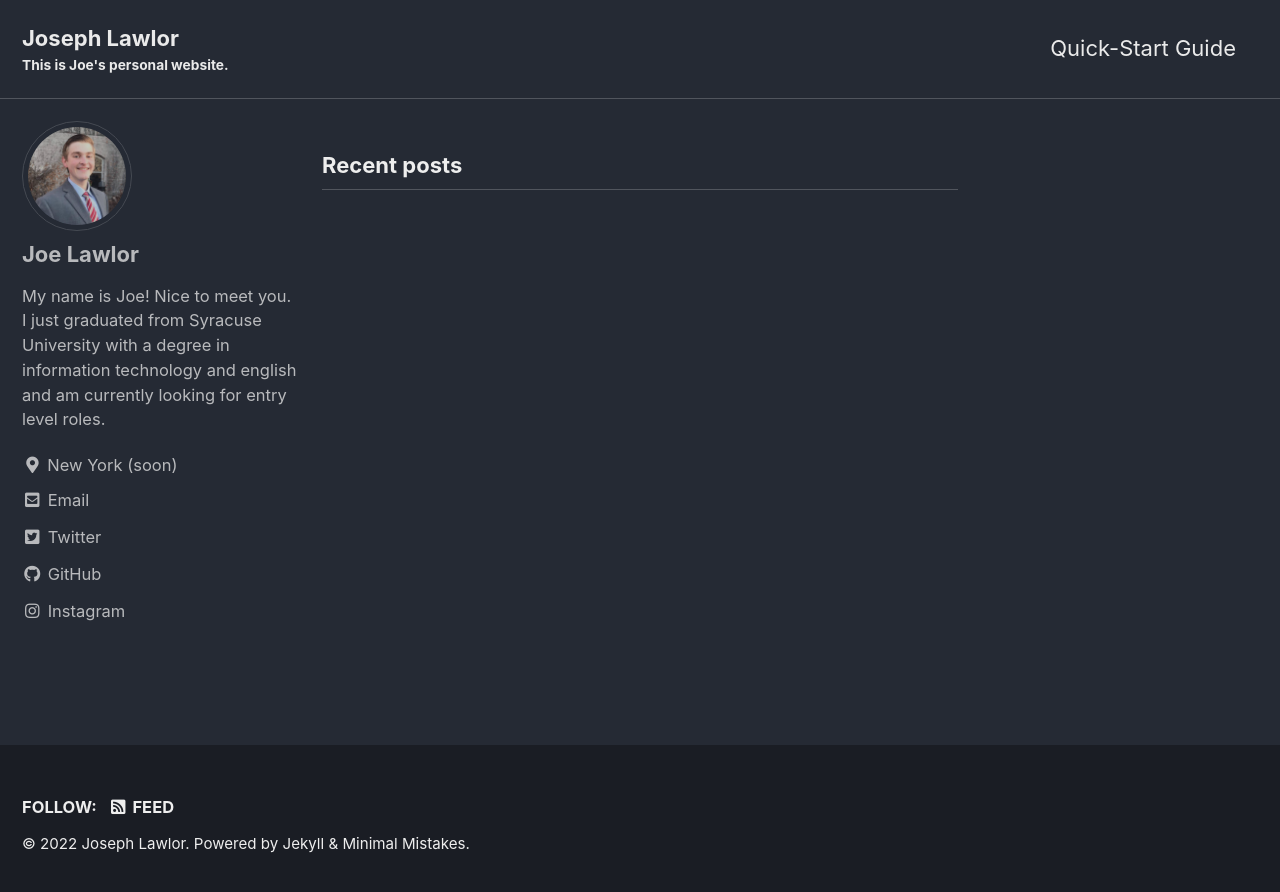
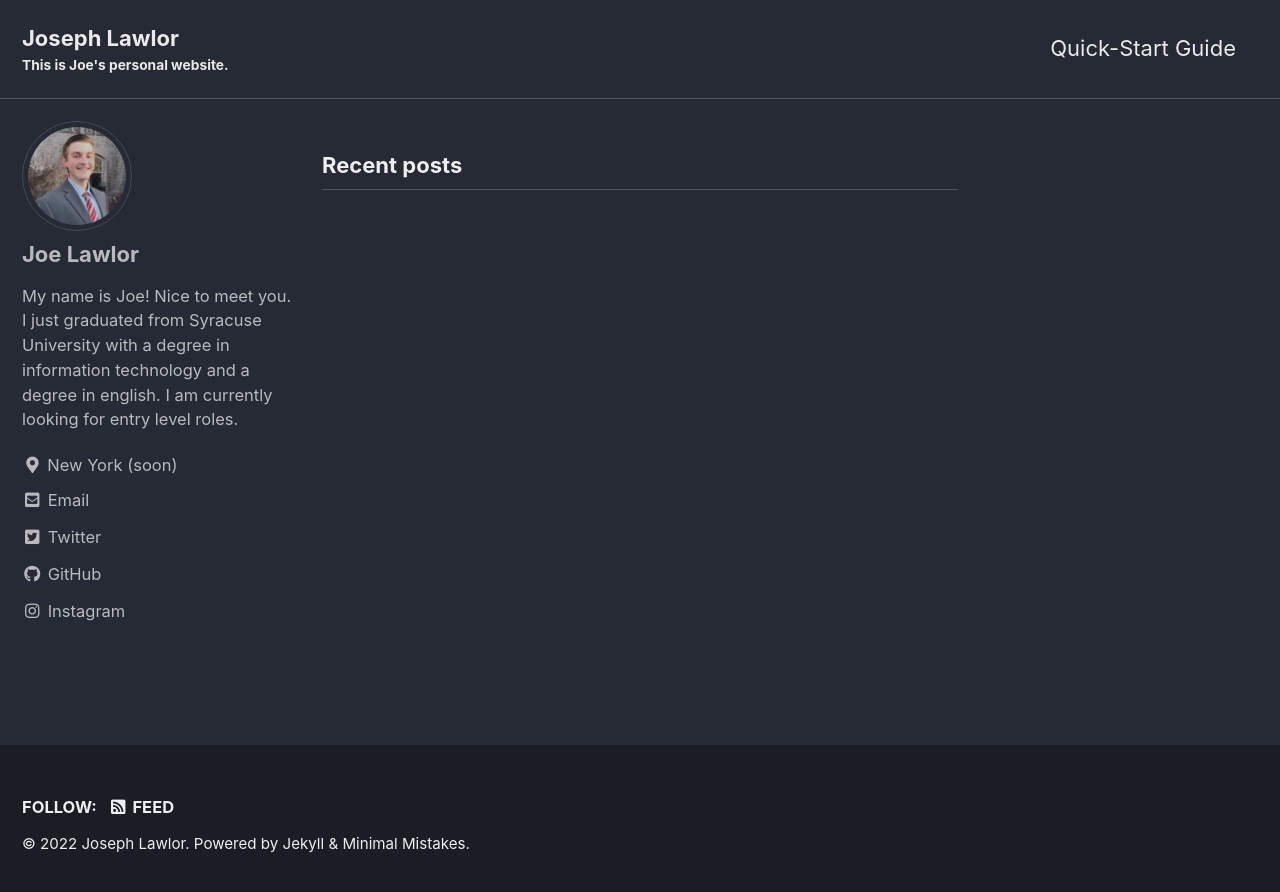
Before and after one commit to jcslawlor/jcslawlor.github.io, a Jekyll site: the page built from index.html, in a window 1280 px wide. Shown: the top 892 px of the page. Built offline with Jekyll 4.4.1, drawn with Linux system fonts in a browser that asks for light colours; cached includes are drawn as plain includes; the list of posts is cut into pages by our own code.

Commit message:
Update _config.yml

```diff
--- a/_config.yml
+++ b/_config.yml
@@ -106,7 +106,7 @@ analytics:
 author:
   name             : "Joe Lawlor"
   avatar           : "/assets/images/4KBJCLOB_400x400.jpg"
-  bio              : "My name is Joe! Nice to meet you. I just graduated from Syracuse University with a degree in information technology and english and am currently looking for entry level roles."
+  bio              : "My name is Joe! Nice to meet you. I just graduated from Syracuse University with a degree in information technology and a degree in english. I am currently looking for entry level roles."
   location         : "New York (soon)"
   # email            : jcslawlor@gmail.com
   links:
```
